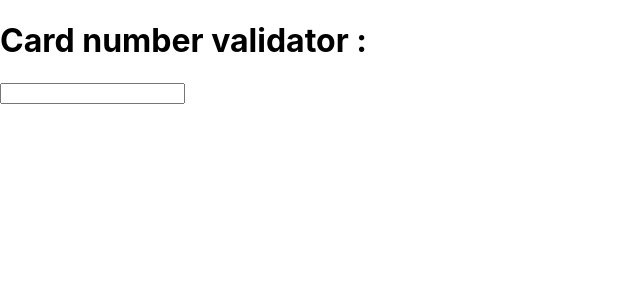
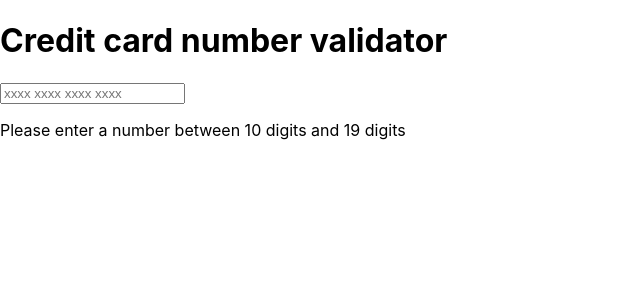
Before and after one commit to stefann9/Credit-card-number-validator, a React (Create React App) app: page / in a window 1280 px wide. Shown: the top 300 px of the page, without its empty margins (0-640 px from the left). Built offline with nearby package versions, Linux system fonts and the light colour scheme.

Commit message:
refactor code

```diff
--- a/src/App.js
+++ b/src/App.js
@@ -8,53 +8,23 @@ class App extends React.Component {
     super(state);
     this.state = {
       cardNumsArr: [],
-      validCard: "",
     };
   }
 
   handlerTakeInput = (inputValue) => {
     const arr = inputValue.split("").map((el) => parseInt(el));
-    const isValid = this.validateCard(arr);
-    this.setState({ cardNumsArr: arr, validCard:isValid });
-  };
-
-  validateCard = (arr) => {
-    // use Luhn algorithm to check if the credit card number is valid
-    let count = 1;
-    let doubleDigits = [];
-    if (arr.length >= 10 && arr.length <= 19) {
-      for (let i = arr.length - 1; i >= 0; i--) {
-        if (count === 1) {
-          doubleDigits.push(arr[i]);
-        } else if (count === 2) {
-          let doubleDigit = arr[i] * 2;
-          if (doubleDigit > 9) {
-            doubleDigits.push(doubleDigit - 9);
-          } else {
-            doubleDigits.push(doubleDigit);
-          }
-        }
-        count === 1 ? (count = 2) : (count = 1);
-      }
-      const sum = doubleDigits.reduce(
-        (previousValue, currentValue) => previousValue + currentValue
-      );
-      const isValid = sum % 10 === 0 ? "The card number is valid" : "The card number is invalid";
-      return isValid
-    } else {
-      return 'Please enter a number with min 10 digits and max 19 digits'
-    }
+    this.setState({ cardNumsArr: arr});
   };
 
   render() {
 
     return (
       <div className="App">
-        <h1>Card number validator : {this.state.cardNumsArr}</h1>
+        <h1>Credit card number validator</h1>
         <form action="#">
           <CardInput onChange={this.handlerTakeInput} />
         </form>
-          <DisplayValidCard validCard={this.state.validCard} />
+          <DisplayValidCard cardNumsArr={this.state.cardNumsArr} />
       </div>
     );
   }
--- a/src/components/card-input.component.jsx
+++ b/src/components/card-input.component.jsx
@@ -6,6 +6,6 @@ export class CardInput extends React.Component{
         this.props.onChange(input)
     }
     render(){
-        return (<input type="tel" onChange={this.onChange}/>)
+        return (<input type="tel" onChange={this.onChange} inputmode="numeric" pattern="[0-9\s]{13,19}"  maxlength="19" placeholder="xxxx xxxx xxxx xxxx"/>)
     }
 }
--- a/src/components/display-valid-card.jsx
+++ b/src/components/display-valid-card.jsx
@@ -1,9 +1,38 @@
 import React from "react";
 
 export class DisplayValidCard extends React.Component{
+
+    validateCard = (arr) => {
+        // use Luhn algorithm to check if the credit card number is valid
+        let count = 1;
+        let doubleDigits = [];
+        if (arr.length >= 10 && arr.length <= 19) {
+          for (let i = arr.length - 1; i >= 0; i--) {
+            if (count === 1) {
+              doubleDigits.push(arr[i]);
+            } else if (count === 2) {
+              let doubleDigit = arr[i] * 2;
+              if (doubleDigit > 9) {
+                doubleDigits.push(doubleDigit - 9);
+              } else {
+                doubleDigits.push(doubleDigit);
+              }
+            }
+            count === 1 ? (count = 2) : (count = 1);
+          }
+          const sum = doubleDigits.reduce(
+            (previousValue, currentValue) => previousValue + currentValue
+          );
+          const isValid = sum % 10 === 0 ? "valid" : "invalid";
+          return `The card number is ${isValid}`
+        } else {
+          return 'Please enter a number between 10 digits and 19 digits'
+        }
+      };
+
     render(){
         return (
-            <h1>{this.props.validCard}</h1>
+            <p>{this.validateCard(this.props.cardNumsArr)}</p>
         );
     }
 }
```
